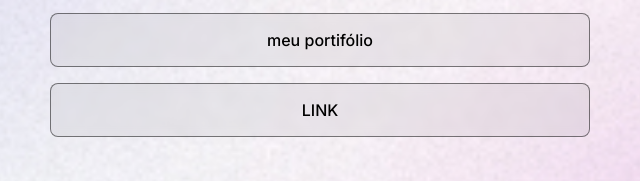
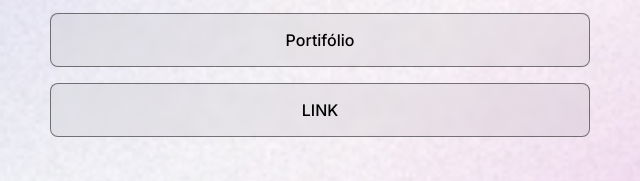
Before and after one commit to BugRed/web-profile, a plain HTML site: page index.html in a window 1280 px wide. Shown: the part 435-616 px from the top of the page, 320-960 px from the left. Drawn offline with nearby package versions, Linux system fonts and the light colour scheme.

```diff
--- a/index.html
+++ b/index.html
@@ -47,7 +47,7 @@
 
         <li>
           <a href="https://github.com/BugRed" target="_blank">
-            meu portifólio</a
+            Portifólio</a
           >
         </li>
 
```
